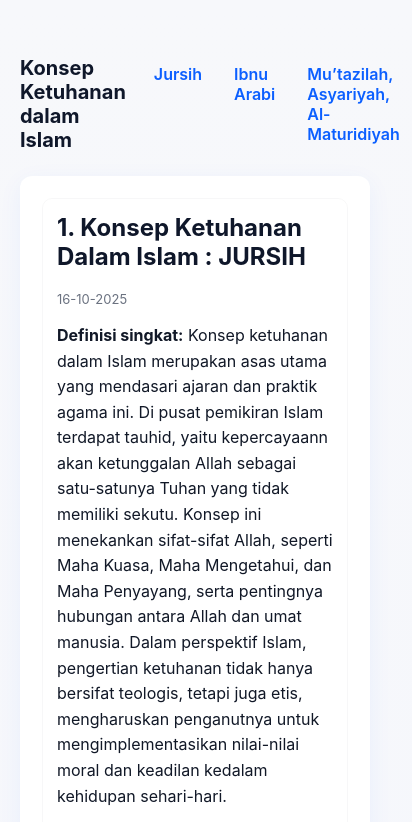
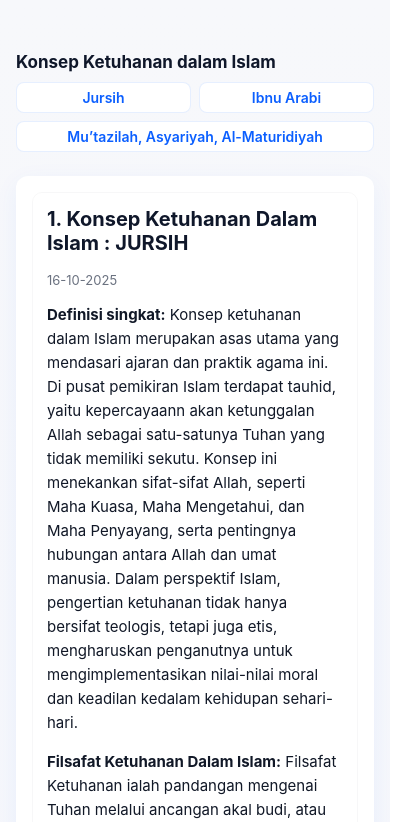
Before and after one commit to NakhalanAtqiyaAP/artikelWebsiteKetuhananMenurutIslam, a plain HTML site: page index.html in a window 390 px wide. Shown: the top 822 px of the page, 412 px wide, since content can reach past the window. Drawn offline with Linux system fonts and the light colour scheme.

Commit message:
update responsive

```diff
--- a/index.html
+++ b/index.html
@@ -93,6 +93,8 @@
             </p>
            <a class="readmore" href="http://www.putrapublisher.org/ojs/index.php/isihumor/article/view/239/331" target="_blank">Menuju Artikel Terkait</a>
           </article>
+
+          <footer>By Nakhalan Atqiya Arifin Putra</footer>
         </main>
 
         <aside>
--- a/style.css
+++ b/style.css
@@ -7,30 +7,37 @@
   --radius: 12px;
   font-family: Inter, system-ui, -apple-system, "Segoe UI", Roboto, "Helvetica Neue", Arial;
 }
+
 * {
   box-sizing: border-box;
 }
+
 body {
   margin: 0;
   background: linear-gradient(180deg, var(--bg), #eef2ff);
   color: #0f172a;
 }
+
 .container {
   max-width: var(--maxw);
   margin: 36px auto;
   padding: 20px;
 }
+
 header {
   display: flex;
   gap: 16px;
   align-items: center;
   justify-content: space-between;
+  flex-wrap: wrap;
 }
+
 .brand {
   display: flex;
   gap: 12px;
   align-items: center;
 }
+
 .logo {
   width: 56px;
   height: 56px;
@@ -42,17 +49,22 @@
   color: white;
   font-weight: 700;
 }
+
 nav {
   display: flex;
   gap: 8px;
+  flex-wrap: wrap;
 }
+
 a.navlink {
   padding: 8px 12px;
   border-radius: 8px;
   text-decoration: none;
   color: var(--accent);
   font-weight: 600;
+  transition: background 0.2s ease;
 }
+
 a.navlink:hover {
   background: rgba(11, 95, 255, 0.08);
 }
@@ -63,12 +75,14 @@
   gap: 20px;
   margin-top: 24px;
 }
+
 main {
   background: var(--card);
   padding: 22px;
   border-radius: var(--radius);
   box-shadow: 0 6px 24px rgba(11, 95, 255, 0.06);
 }
+
 aside {
   position: sticky;
   top: 24px;
@@ -78,13 +92,17 @@
   border-radius: 12px;
   box-shadow: 0 6px 18px rgba(2, 6, 23, 0.06);
 }
+
 h1 {
   margin: 0;
+  font-size: 22px;
+}
+
+h2 {
+  margin-top: 0;
   font-size: 20px;
 }
-      h2 {
-        margin-top: 0;
-      }
+
 .meta {
   color: var(--muted);
   font-size: 13px;
@@ -97,13 +115,16 @@
   border: 1px solid rgba(15, 23, 42, 0.03);
   margin-bottom: 18px;
 }
+
 article.post h3 {
   margin: 0 0 8px 0;
 }
+
 p {
   line-height: 1.6;
   color: #111827;
 }
+
 .readmore {
   display: inline-block;
   margin-top: 8px;
@@ -117,12 +138,14 @@
 .toc {
   font-size: 14px;
 }
+
 .toc a {
   display: block;
   text-decoration: none;
   color: var(--accent);
   padding: 6px 0;
 }
+
 footer {
   margin-top: 28px;
   text-align: center;
@@ -130,12 +153,85 @@
   font-size: 13px;
 }
 
-      /* responsive */
+/* =====================
+   RESPONSIVE SECTION
+   ===================== */
+
+/* Tablet */
 @media (max-width: 900px) {
   .grid {
     grid-template-columns: 1fr;
   }
+
   aside {
     order: 2;
+    position: static;
+    box-shadow: none;
+    margin-top: 20px;
+  }
+
+  main {
+    order: 1;
   }
 }
+
+/* Mobile landscape */
+@media (max-width: 600px) {
+  .container {
+    padding: 16px;
+  }
+
+  header {
+    flex-direction: column;
+    align-items: flex-start;
+    gap: 10px;
+  }
+
+  h1 {
+    font-size: 18px;
+  }
+
+  nav {
+    width: 100%;
+    justify-content: flex-start;
+    flex-wrap: wrap;
+  }
+
+  a.navlink {
+    flex: 1 1 45%;
+    text-align: center;
+    background: var(--card);
+    border: 1px solid rgba(11, 95, 255, 0.1);
+  }
+
+  main, aside {
+    padding: 16px;
+  }
+}
+
+/* Mobile portrait */
+@media (max-width: 400px) {
+  .logo {
+    width: 46px;
+    height: 46px;
+    font-size: 14px;
+  }
+
+  h1 {
+    font-size: 17px;
+  }
+
+  p {
+    font-size: 15px;
+  }
+
+  a.navlink {
+    font-size: 14px;
+    padding: 6px 8px;
+  }
+
+  .readmore {
+    font-size: 14px;
+    padding: 6px 10px;
+  }
+}
```
Lines whose indentation alone changed are shown as unchanged.
